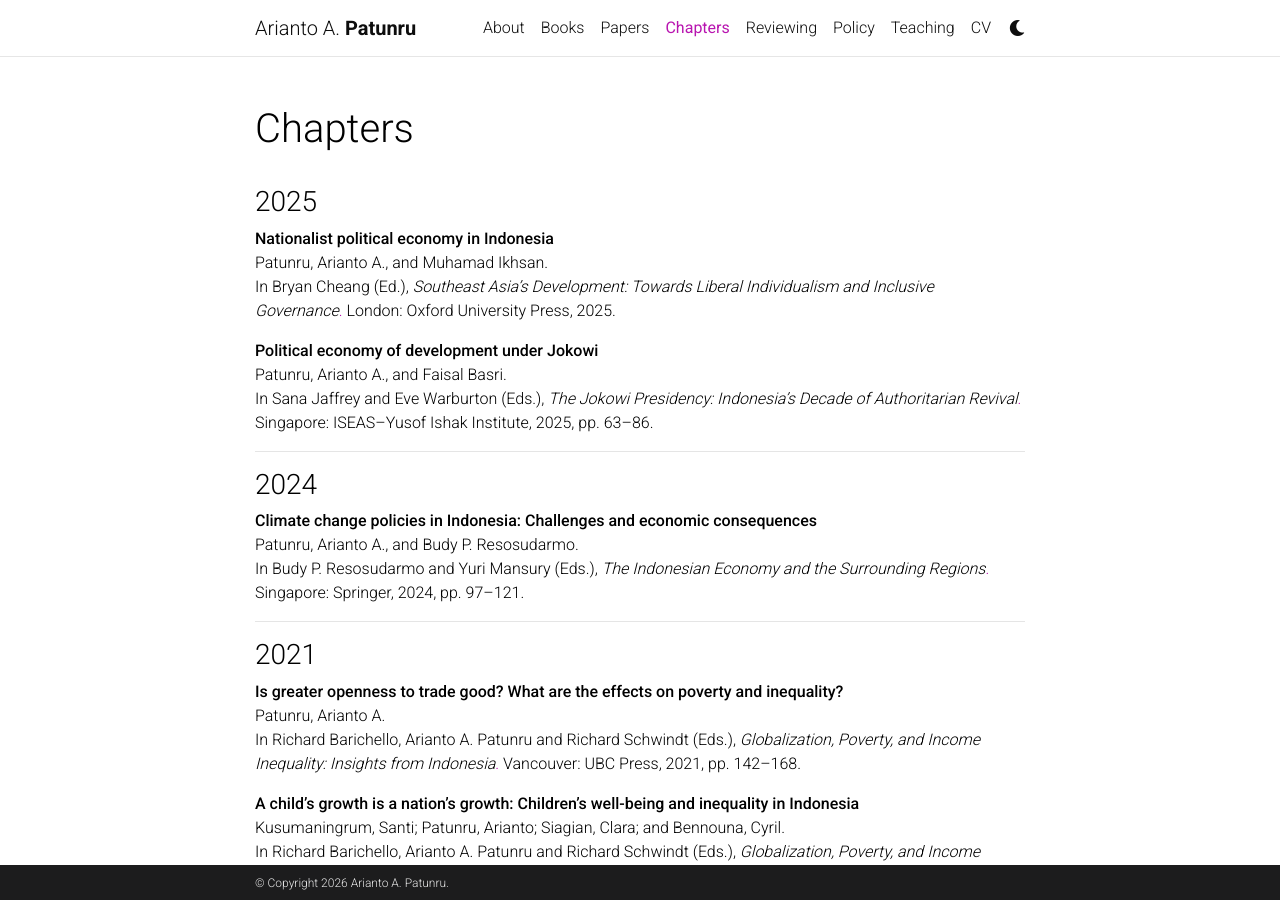
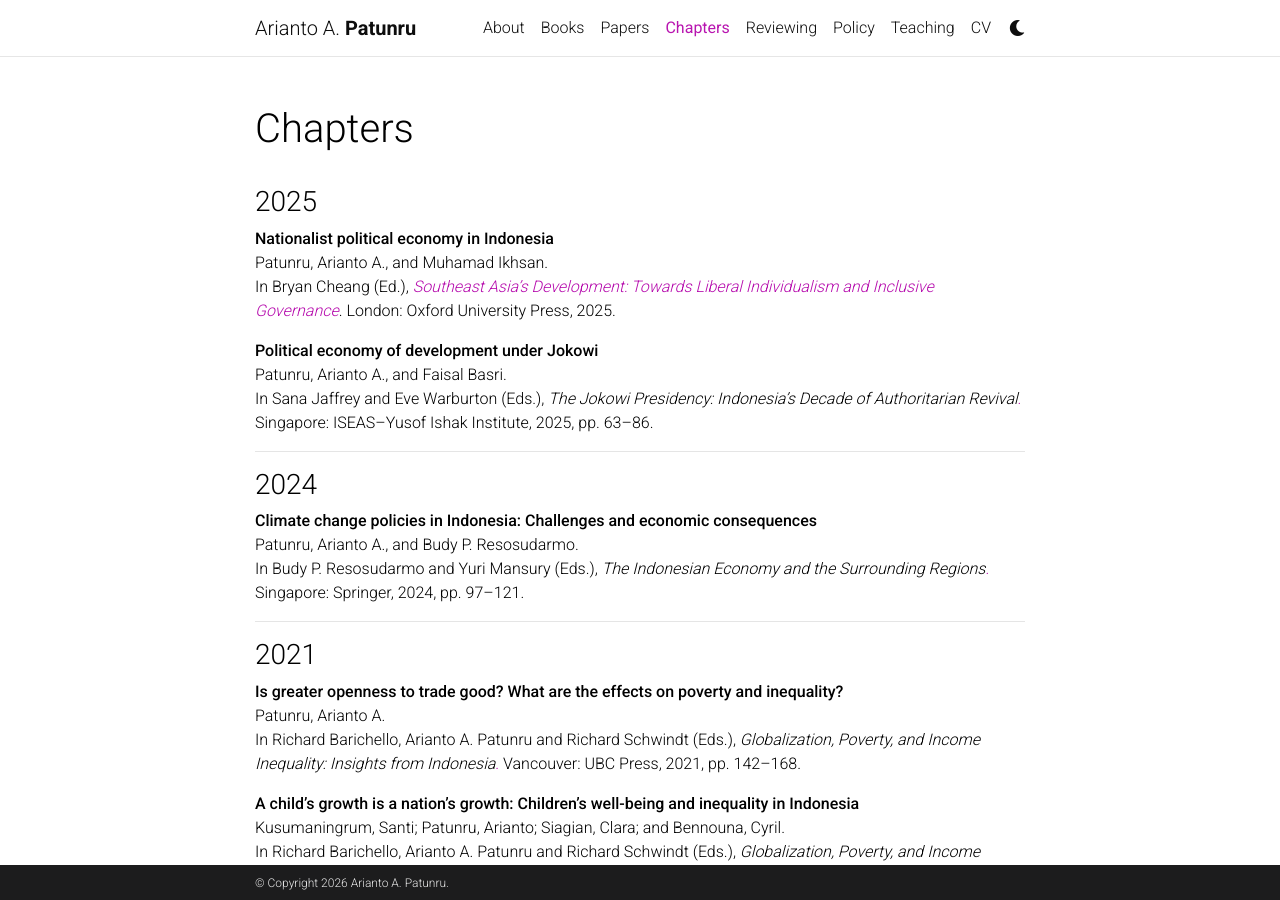
Before and after one commit to patunru/patunru.github.io, a Jekyll site: the page built from _pages/chapters.md, in a window 1280 px wide and 900 px high. Built offline with Jekyll 4.4.1, drawn with Linux system fonts in a browser that asks for light colours; comment, search, counter and statistics services are not loaded; a style sheet for code colours, icons or effects is not loaded.

```diff
--- a/_pages/chapters.md
+++ b/_pages/chapters.md
@@ -10,7 +10,7 @@ nav_order: 4
 
 **Nationalist political economy in Indonesia**
 Patunru, Arianto A., and Muhamad Ikhsan.
-In Bryan Cheang (Ed.), [*Southeast Asia's Development: Towards Liberal Individualism and Inclusive Governance*.](https://doi.org/10.1093/9780198984184.001.0001) London: Oxford University Press, 2025.
+In Bryan Cheang (Ed.), *[Southeast Asia's Development: Towards Liberal Individualism and Inclusive Governance](https://doi.org/10.1093/9780198984184.001.0001)*. London: Oxford University Press, 2025.
 
 **Political economy of development under Jokowi**
 Patunru, Arianto A., and Faisal Basri.
```
